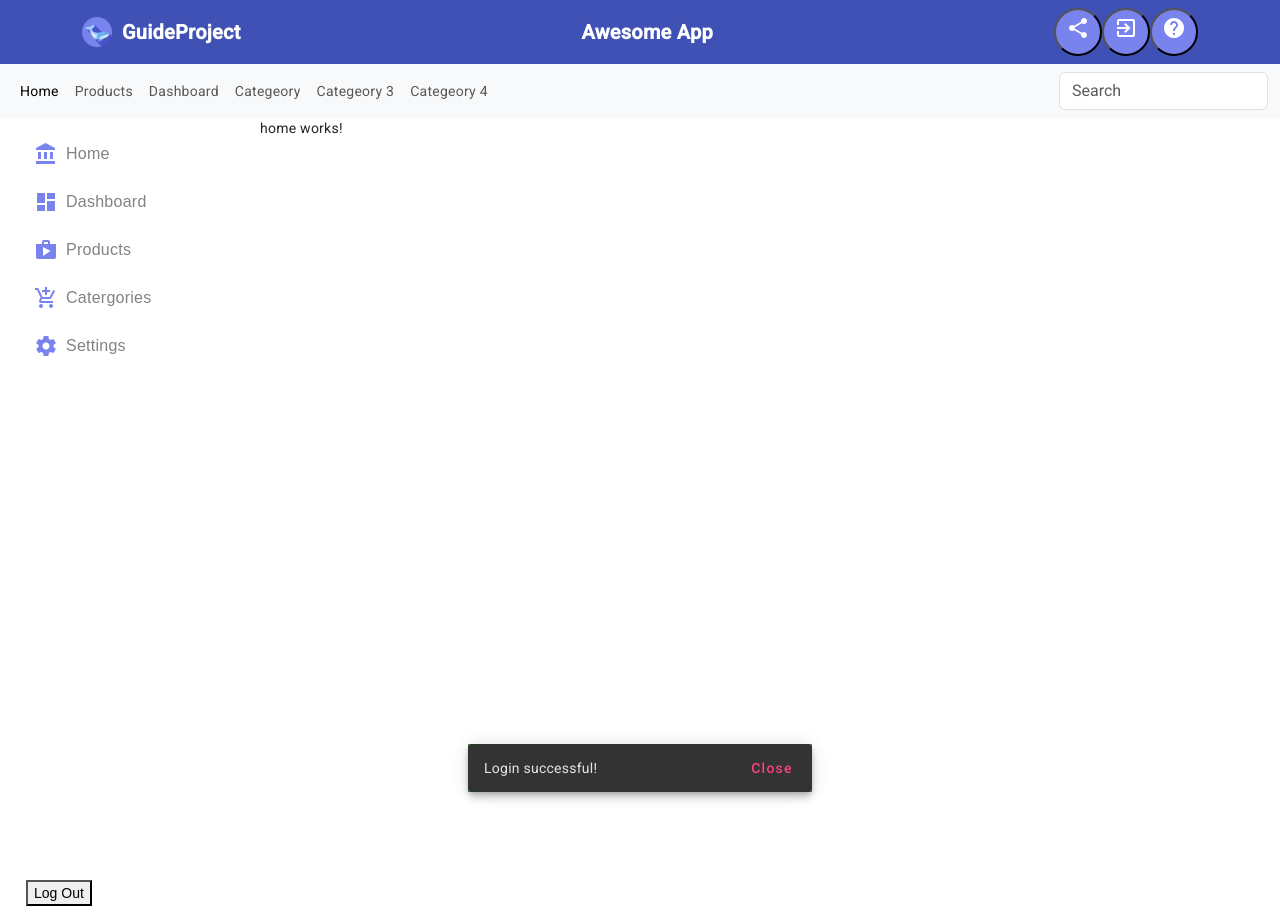
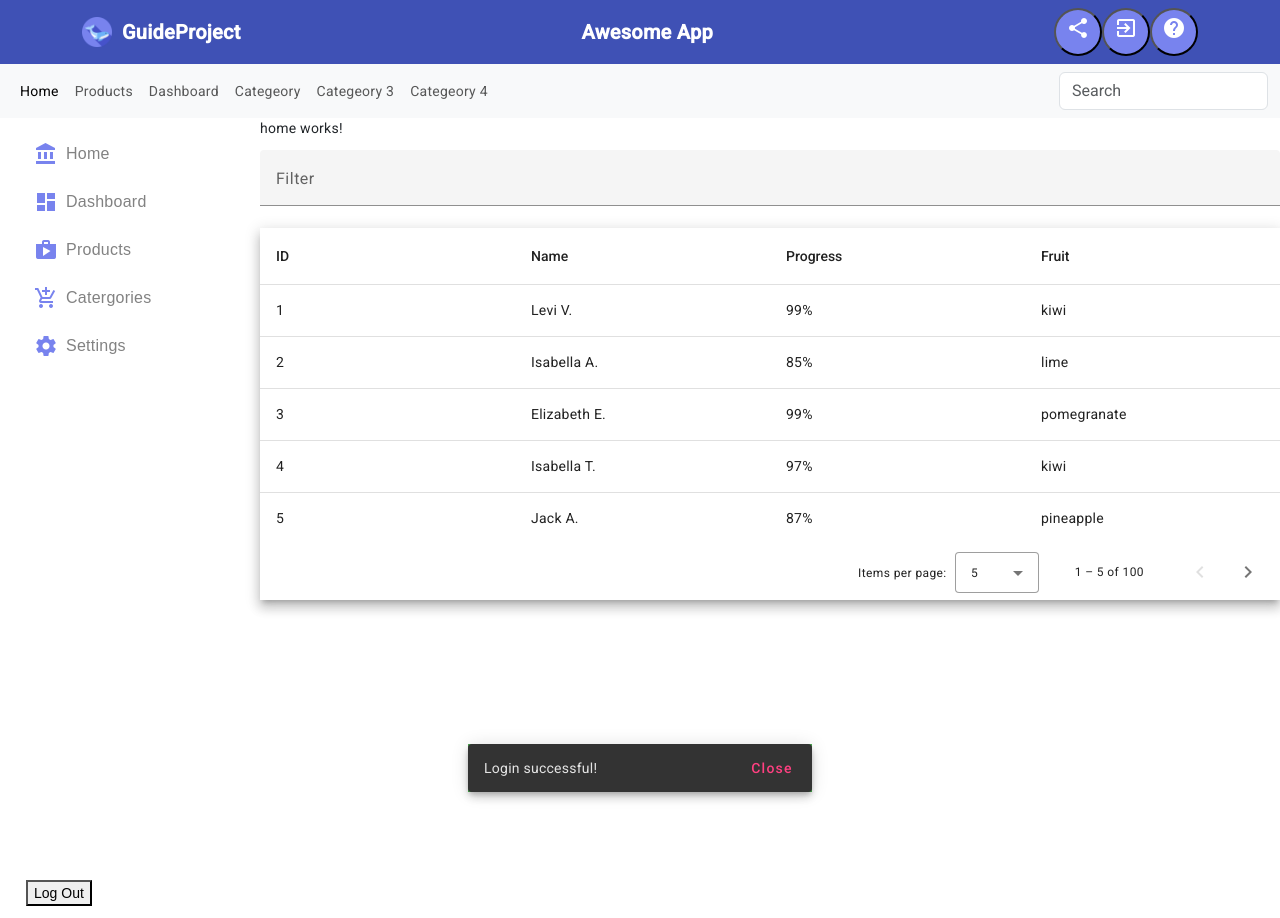
Before and after one commit to HashmiHaider/angular_guide_project, an Angular app: page /login in a window 1280 px wide. Both pictures are taken after typing "name@example.com", "Sample123" into the empty fields and a click on the button "Login". Built offline with nearby package versions, Linux system fonts and the light colour scheme.

Commit message:
general table added

```diff
--- a/src/app/pages/auth/splash-screen/splash-screen.component.ts
+++ b/src/app/pages/auth/splash-screen/splash-screen.component.ts
@@ -10,7 +10,7 @@
   constructor(private router: Router) {
     setTimeout(() => {
       this.router.navigate(['login']); // Replace 'main' with your main route
-    }, 5000);
+    }, 1000);
   }
   ngOnInit() {}
 }
--- a/src/app/pages/main/home/home.component.html
+++ b/src/app/pages/main/home/home.component.html
@@ -1 +1,2 @@
 <p>home works!</p>
+<cc-general-table></cc-general-table>
--- /dev/null
+++ b/src/app/shared/cc-general-table/cc-general-table.component.html
@@ -0,0 +1,47 @@
+<mat-form-field>
+  <mat-label>Filter</mat-label>
+  <input matInput (keyup)="applyFilter($event)" placeholder="Ex. Mia" #input />
+</mat-form-field>
+
+<div class="mat-elevation-z8">
+  <table mat-table [dataSource]="dataSource" matSort>
+    <!-- ID Column -->
+    <ng-container matColumnDef="id">
+      <th mat-header-cell *matHeaderCellDef mat-sort-header>ID</th>
+      <td mat-cell *matCellDef="let row">{{ row.id }}</td>
+    </ng-container>
+
+    <!-- Progress Column -->
+    <ng-container matColumnDef="progress">
+      <th mat-header-cell *matHeaderCellDef mat-sort-header>Progress</th>
+      <td mat-cell *matCellDef="let row">{{ row.progress }}%</td>
+    </ng-container>
+
+    <!-- Name Column -->
+    <ng-container matColumnDef="name">
+      <th mat-header-cell *matHeaderCellDef mat-sort-header>Name</th>
+      <td mat-cell *matCellDef="let row">{{ row.name }}</td>
+    </ng-container>
+
+    <!-- Fruit Column -->
+    <ng-container matColumnDef="fruit">
+      <th mat-header-cell *matHeaderCellDef mat-sort-header>Fruit</th>
+      <td mat-cell *matCellDef="let row">{{ row.fruit }}</td>
+    </ng-container>
+
+    <tr mat-header-row *matHeaderRowDef="displayedColumns"></tr>
+    <tr mat-row *matRowDef="let row; columns: displayedColumns"></tr>
+
+    <!-- Row shown when there is no matching data. -->
+    <tr class="mat-row" *matNoDataRow>
+      <td class="mat-cell" colspan="4">
+        No data matching the filter "{{ input.value }}"
+      </td>
+    </tr>
+  </table>
+
+  <mat-paginator
+    [pageSizeOptions]="[5, 10, 25, 100]"
+    aria-label="Select page of users"
+  ></mat-paginator>
+</div>
--- /dev/null
+++ b/src/app/shared/cc-general-table/cc-general-table.component.scss
@@ -0,0 +1,13 @@
+table {
+  width: 100%;
+}
+
+.mat-mdc-form-field {
+  font-size: 14px;
+  width: 100%;
+}
+
+td,
+th {
+  width: 25%;
+}
--- /dev/null
+++ b/src/app/shared/cc-general-table/cc-general-table.component.ts
@@ -0,0 +1,108 @@
+import { AfterViewInit, Component, ViewChild } from '@angular/core';
+import { MatPaginator, MatPaginatorModule } from '@angular/material/paginator';
+import { MatSort, MatSortModule } from '@angular/material/sort';
+import { MatTableDataSource, MatTableModule } from '@angular/material/table';
+import { MatInputModule } from '@angular/material/input';
+import { MatFormFieldModule } from '@angular/material/form-field';
+
+export interface UserData {
+  id: string;
+  name: string;
+  progress: string;
+  fruit: string;
+}
+
+/** Constants used to fill up our data base. */
+const FRUITS: string[] = [
+  'blueberry',
+  'lychee',
+  'kiwi',
+  'mango',
+  'peach',
+  'lime',
+  'pomegranate',
+  'pineapple',
+];
+const NAMES: string[] = [
+  'Maia',
+  'Asher',
+  'Olivia',
+  'Atticus',
+  'Amelia',
+  'Jack',
+  'Charlotte',
+  'Theodore',
+  'Isla',
+  'Oliver',
+  'Isabella',
+  'Jasper',
+  'Cora',
+  'Levi',
+  'Violet',
+  'Arthur',
+  'Mia',
+  'Thomas',
+  'Elizabeth',
+];
+
+/**
+ * @title Data table with sorting, pagination, and filtering.
+ */
+@Component({
+  selector: 'cc-general-table',
+  styleUrls: ['cc-general-table.component.scss'],
+  templateUrl: 'cc-general-table.component.html',
+  // standalone: true,
+  // imports: [
+  //   MatFormFieldModule,
+  //   MatInputModule,
+  //   MatTableModule,
+  //   MatSortModule,
+  //   MatPaginatorModule,
+  // ],
+})
+export class CCGeneralTableComponent implements AfterViewInit {
+  displayedColumns: string[] = ['id', 'name', 'progress', 'fruit'];
+  dataSource: MatTableDataSource<UserData>;
+
+  @ViewChild(MatPaginator) paginator?: MatPaginator;
+  @ViewChild(MatSort) sort?: MatSort;
+
+  constructor() {
+    // Create 100 users
+    const users = Array.from({ length: 100 }, (_, k) => createNewUser(k + 1));
+
+    // Assign the data to the data source for the table to render
+    this.dataSource = new MatTableDataSource(users);
+  }
+
+  ngAfterViewInit() {
+    this.dataSource.paginator = this.paginator!;
+    this.dataSource.sort = this.sort!;
+  }
+
+  applyFilter(event: Event) {
+    const filterValue = (event.target as HTMLInputElement).value;
+    this.dataSource.filter = filterValue.trim().toLowerCase();
+
+    if (this.dataSource.paginator) {
+      this.dataSource.paginator.firstPage();
+    }
+  }
+}
+
+/** Builds and returns a new User. */
+function createNewUser(id: number): UserData {
+  const name =
+    NAMES[Math.round(Math.random() * (NAMES.length - 1))] +
+    ' ' +
+    NAMES[Math.round(Math.random() * (NAMES.length - 1))].charAt(0) +
+    '.';
+
+  return {
+    id: id.toString(),
+    name: name,
+    progress: Math.round(Math.random() * 100).toString(),
+    fruit: FRUITS[Math.round(Math.random() * (FRUITS.length - 1))],
+  };
+}
```
Also changed, not shown: src/app/material_module/material.module.ts (+9 -0 lines), src/app/pages/main/main.module.ts (+15 -6 lines).
